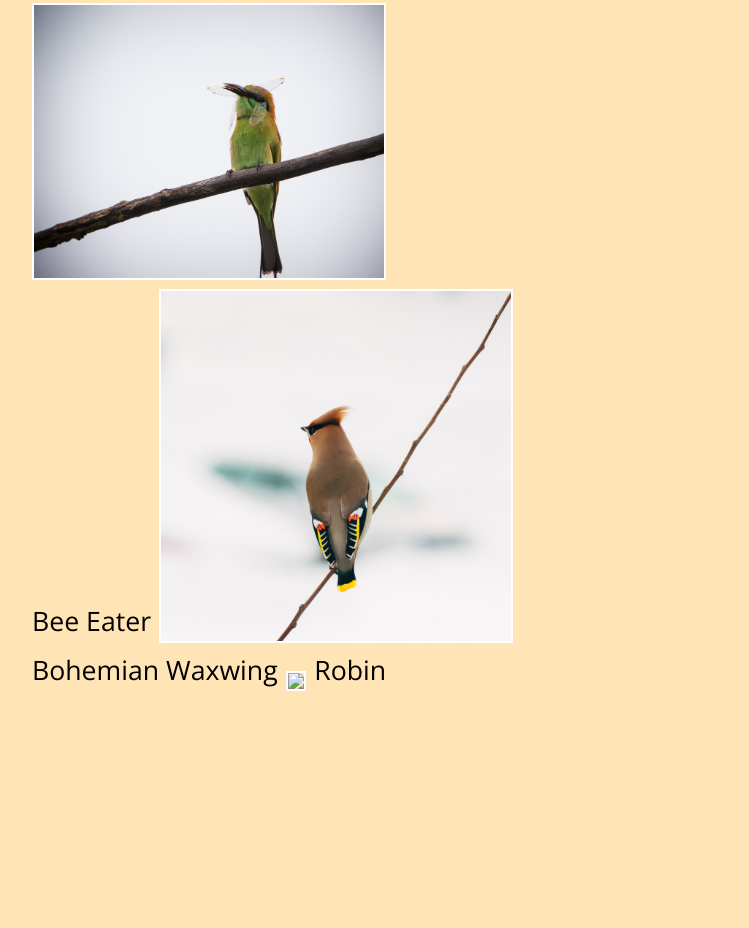
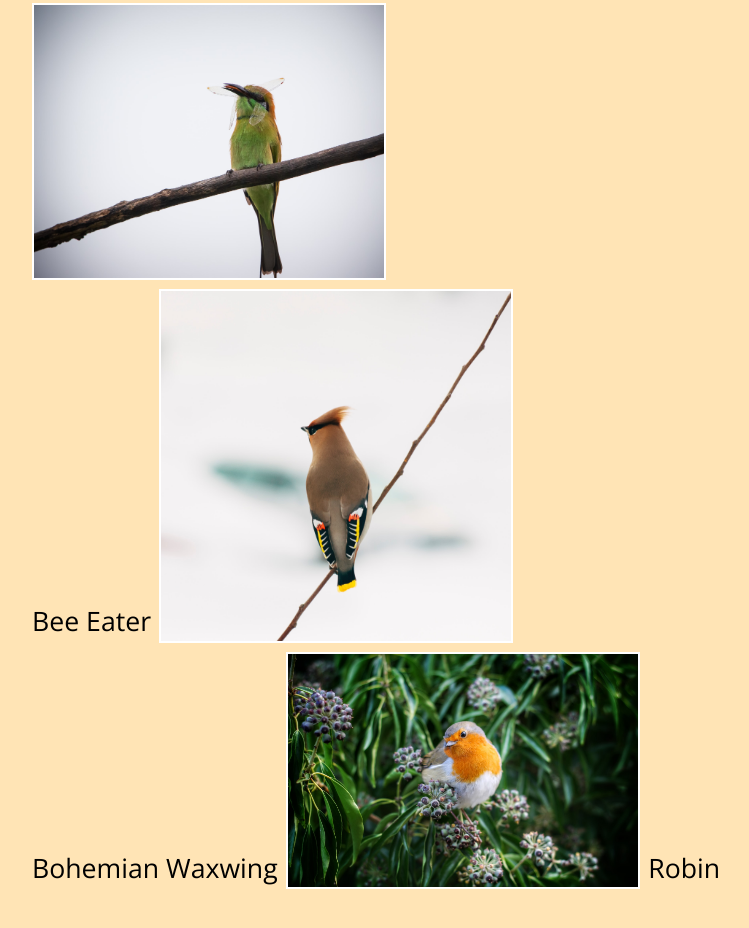
Before and after one commit to kris-totz/bio-page, a plain HTML site: page index.html in a window 1280 px wide. Shown: the part 1930-2858 px from the top of the page, without its empty margins (158-907 px from the left). Before the commit the page ends 2662 px from the top, so only its background shows below. Drawn offline with nearby package versions, Linux system fonts and the light colour scheme; the site is published under a folder, as on GitHub Pages, so addresses that start at the root find nothing.

Commit message:
anotha one

```diff
--- a/index.html
+++ b/index.html
@@ -63,7 +63,7 @@
 			<br/>
 			<sup>Bohemian Waxwing</sup>
 
-			<img src="/img/bird6.jpeg">
+			<img src="img/bird6.jpeg">
 			<sup>Robin</sup>
 		</section>
 
```
